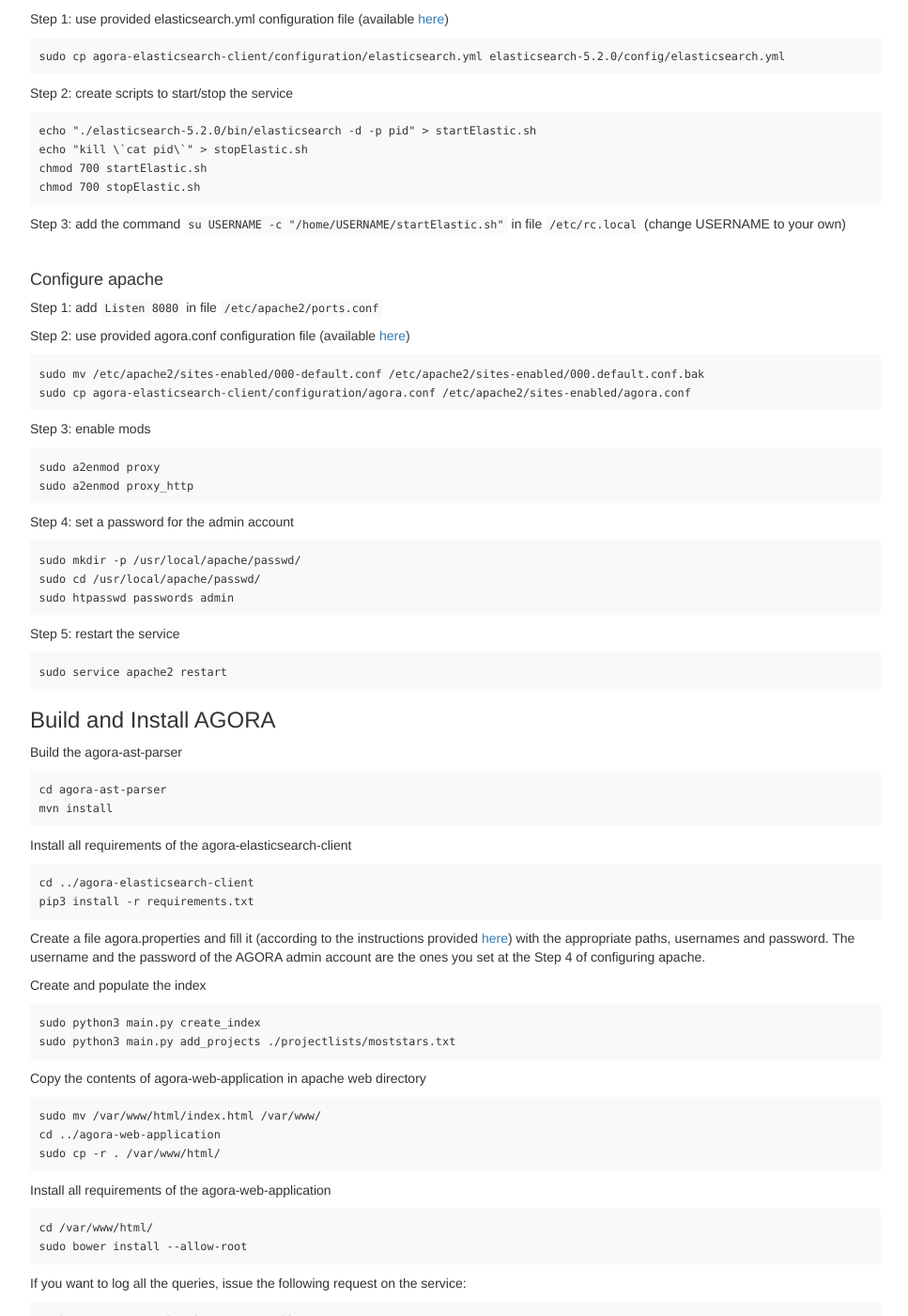
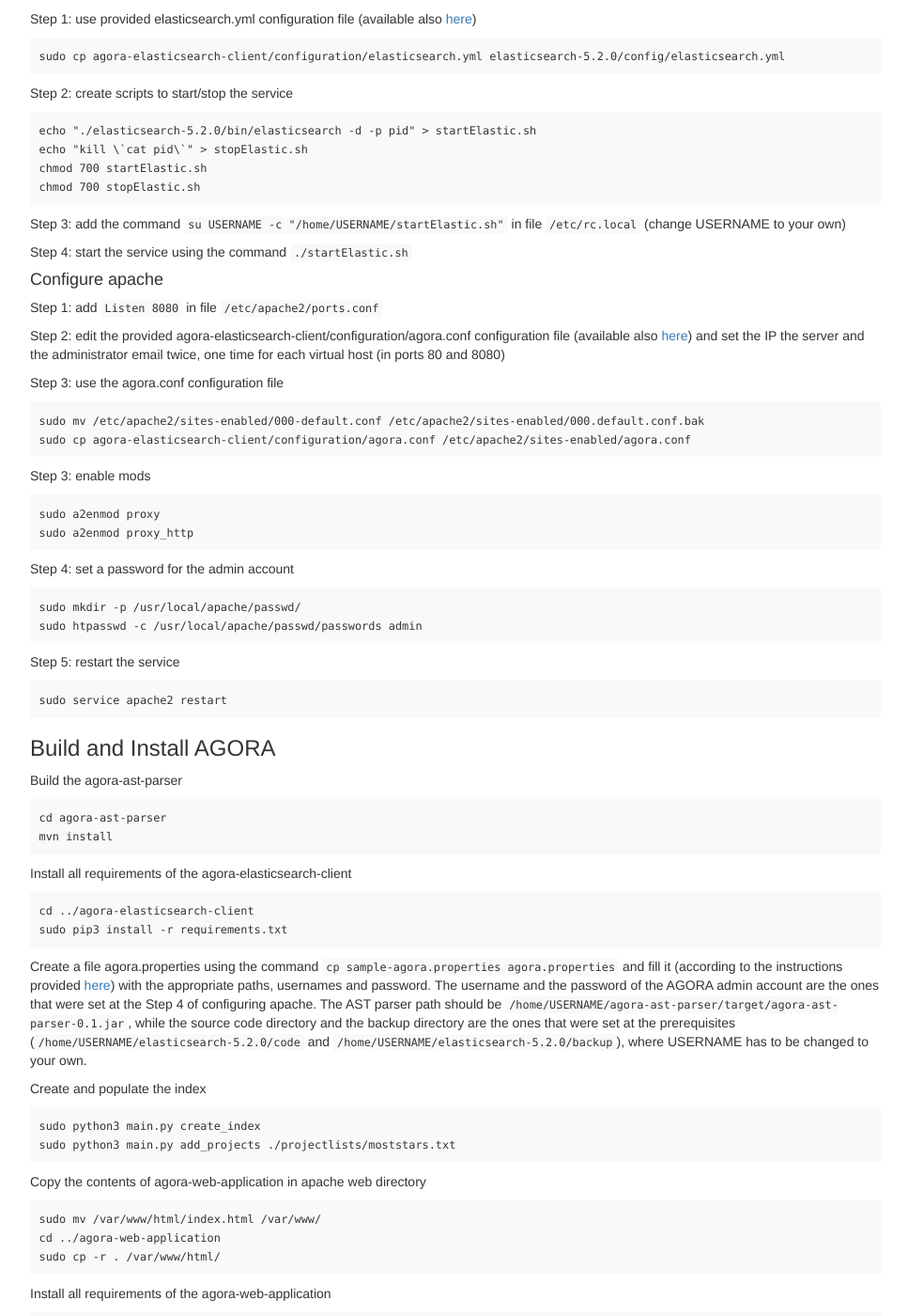
Before and after one commit to AuthEceSoftEng/agora, a Jekyll site: the page built from _posts/2017-06-20-installation-instructions.md, in a window 1280 px wide and 1400 px high, scrolled down 1012 px. Shown: the whole window at 94% size, without its empty margins (272-1239 px from the left). Built offline with Jekyll 4.4.1, drawn with Linux system fonts in a browser that asks for light colours; some of the changed text lies outside the part shown.

Commit message:
Update agora properties file for installation instructions

````diff
--- a/_posts/2017-06-20-installation-instructions.md
+++ b/_posts/2017-06-20-installation-instructions.md
@@ -31,7 +31,7 @@ Install bower using the following commands:
 sudo apt-get install nodejs
 sudo apt-get install npm
 sudo npm install bower -g
-sudo ln -s /usr/bin/nodejs /usr/bin/node`
+sudo ln -s /usr/bin/nodejs /usr/bin/node
 ```
 
 Install apache web server
@@ -62,7 +62,7 @@ git clone https://github.com/AuthEceSoftEng/agora-web-application.git
 
 #### Configure elasticsearch
 
-Step 1: use provided elasticsearch.yml configuration file (available <a target="_blank" href="https://github.com/AuthEceSoftEng/agora-elasticsearch-client/blob/master/configuration/elasticsearch.yml">here</a>)
+Step 1: use provided elasticsearch.yml configuration file (available also <a target="_blank" href="https://github.com/AuthEceSoftEng/agora-elasticsearch-client/blob/master/configuration/elasticsearch.yml">here</a>)
 
 ```
 sudo cp agora-elasticsearch-client/configuration/elasticsearch.yml elasticsearch-5.2.0/config/elasticsearch.yml
@@ -79,13 +79,15 @@ chmod 700 stopElastic.sh
 
 Step 3: add the command `su USERNAME -c "/home/USERNAME/startElastic.sh"` in file `/etc/rc.local` (change USERNAME to your own)
 
-<br/>
+Step 4: start the service using the command `./startElastic.sh`
 
 #### Configure apache
 
 Step 1: add `Listen 8080` in file `/etc/apache2/ports.conf`
 
-Step 2: use provided agora.conf configuration file (available <a target="_blank" href="https://github.com/AuthEceSoftEng/agora-elasticsearch-client/blob/master/configuration/agora.conf">here</a>)
+Step 2: edit the provided agora-elasticsearch-client/configuration/agora.conf configuration file (available also <a target="_blank" href="https://github.com/AuthEceSoftEng/agora-elasticsearch-client/blob/master/configuration/agora.conf">here</a>) and set the IP the server and the administrator email twice, one time for each virtual host (in ports 80 and 8080)
+
+Step 3: use the agora.conf configuration file
 
 ```
 sudo mv /etc/apache2/sites-enabled/000-default.conf /etc/apache2/sites-enabled/000.default.conf.bak
@@ -103,8 +105,7 @@ Step 4: set a password for the admin account
 
 ```
 sudo mkdir -p /usr/local/apache/passwd/
-sudo cd /usr/local/apache/passwd/
-sudo htpasswd passwords admin
+sudo htpasswd -c /usr/local/apache/passwd/passwords admin
 ```
 
 Step 5: restart the service
@@ -126,10 +127,10 @@ Install all requirements of the agora-elasticsearch-client
 
 ```
 cd ../agora-elasticsearch-client
-pip3 install -r requirements.txt
+sudo pip3 install -r requirements.txt
 ```
 
-Create a file agora.properties and fill it (according to the instructions provided <a target="_blank" href="/ref/agora-elasticsearch-client">here</a>) with the appropriate paths, usernames and password. The username and the password of the AGORA admin account are the ones you set at the Step 4 of configuring apache.
+Create a file agora.properties using the command `cp sample-agora.properties agora.properties` and fill it (according to the instructions provided <a target="_blank" href="/agora/ref/agora-elasticsearch-client">here</a>) with the appropriate paths, usernames and password. The username and the password of the AGORA admin account are the ones that were set at the Step 4 of configuring apache. The AST parser path should be `/home/USERNAME/agora-ast-parser/target/agora-ast-parser-0.1.jar`, while the source code directory and the backup directory are the ones that were set at the prerequisites (`/home/USERNAME/elasticsearch-5.2.0/code` and `/home/USERNAME/elasticsearch-5.2.0/backup`), where USERNAME has to be changed to your own.
 
 Create and populate the index
 
````
Also changed, not shown: _posts/2017-06-20-agora-elasticsearch-client.md (+3 -1 lines).
